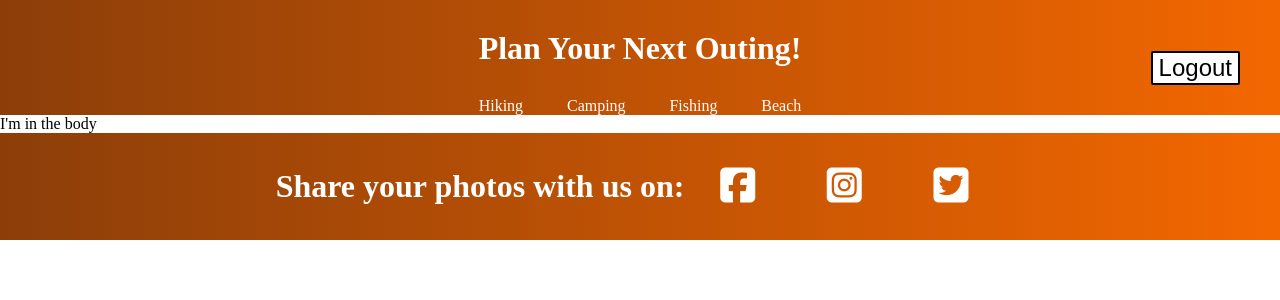
After one commit to EdwinTinoco/ActivityCheckListApp, a Flask app: template templates/posts.html in a window 1280 px wide. The commit adds this page. Shown: the top 300 px of the page. Run offline with Flask 2, Linux system fonts and the light colour scheme; the template is opened without the code that fills it, so the values that code supplies are empty; some libraries are stand-ins or nearby versions.

Commit message:
added posts.html page

```diff
--- a/templates/home.html
+++ b/templates/home.html
@@ -61,6 +61,9 @@
   </div>
 
   <div class="footer">
+    <div class="recommendation">
+      <button onclick="window.location.href = 'posts.html';" class="recommend-button">Post A Recommendation</button>
+    </div>
     <div class="footer-tag">
       <h1>Share your photos with us on:</h1>
     </div>
--- /dev/null
+++ b/templates/posts.html
@@ -0,0 +1,66 @@
+<!DOCTYPE html>
+<html lang='en'>
+
+<head>
+  <meta charset='UTF-8'>
+  <title>Beach</title>
+  <script src="https://kit.fontawesome.com/23912d8913.js"></script>
+
+
+  <link rel="stylesheet" href="../styles/page-styles.css">
+
+
+</head>
+
+<body>
+
+  <div class="header">
+    <div class="header-wrapper">
+
+      <div class="title">
+        <h1>Plan Your Next Outing!</h1>
+      </div>
+      <div class="logout">
+        <button class="logout-button">Logout</button>
+      </div>
+      <div class="links-wrapper">
+        <div class="link">
+          <a href="hiking.html">Hiking</a>
+        </div>
+        <div class="link">
+          <a href="camping.html">Camping</a>
+        </div>
+        <div class="link">
+          <a href="fishing.html">Fishing</a>
+        </div>
+        <div class="link">
+          <a href="beach.html">Beach</a>
+        </div>
+      </div>
+    </div>
+  </div>
+
+  <div class="body">
+    I'm in the body
+  </div>
+
+  <div class="footer">
+    <div class="footer-tag">
+      <h1>Share your photos with us on:</h1>
+    </div>
+    <div class="social-media-links-wrapper">
+      <div class="facebook-link">
+        <a href="#"><i class="fab fa-facebook-square"></i></a>
+      </div>
+      <div class="instagram-link">
+        <a href="#"><i class="fab fa-instagram-square"></i></a>
+      </div>
+      <div class="twitter-link">
+        <a href="#"><i class="fab fa-twitter-square"></i></a>
+      </div>
+    </div>
+  </div>
+
+</body>
+
+</html>
```
Also changed, not shown: styles/styles.css (+10 -0 lines).
